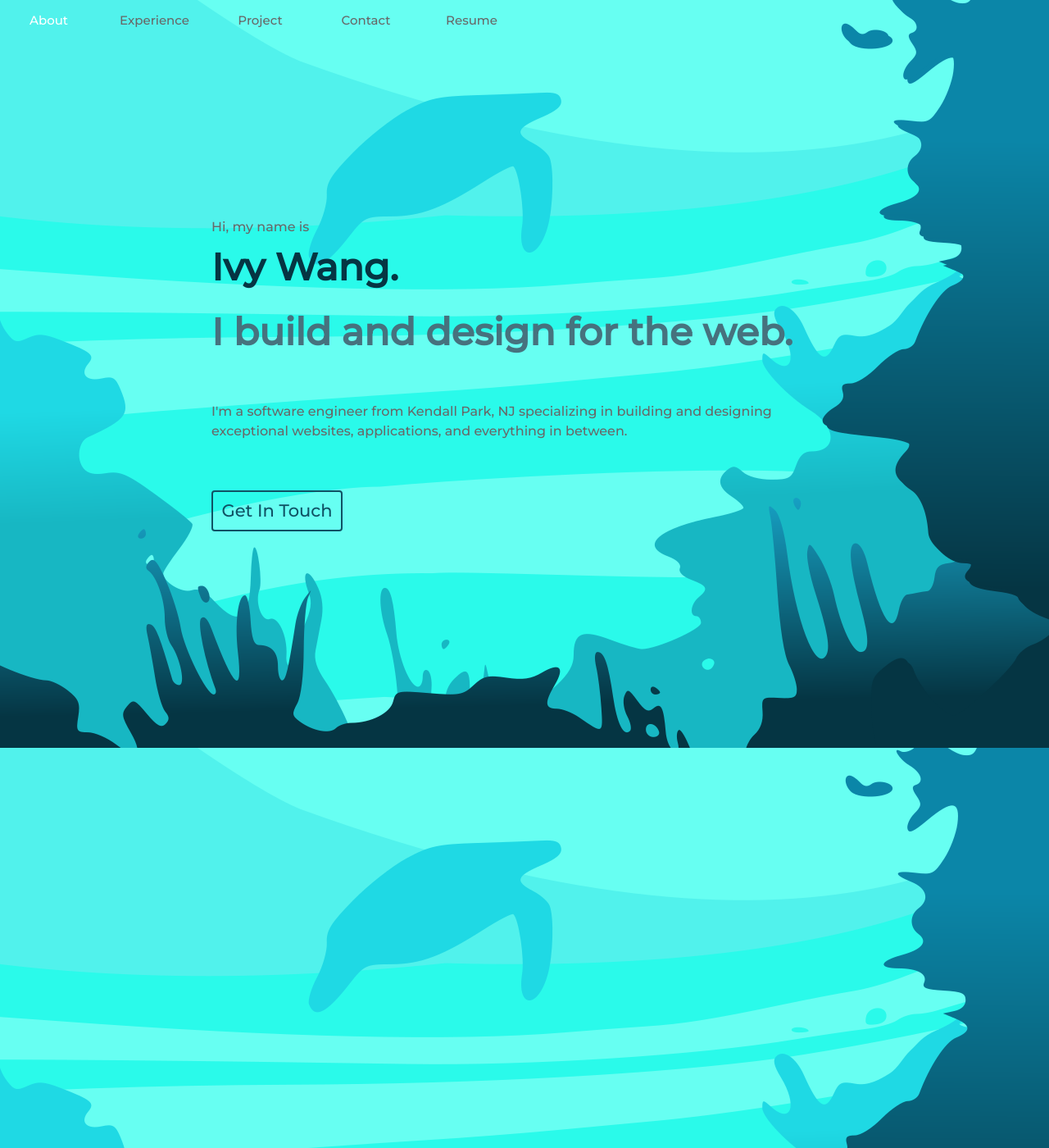
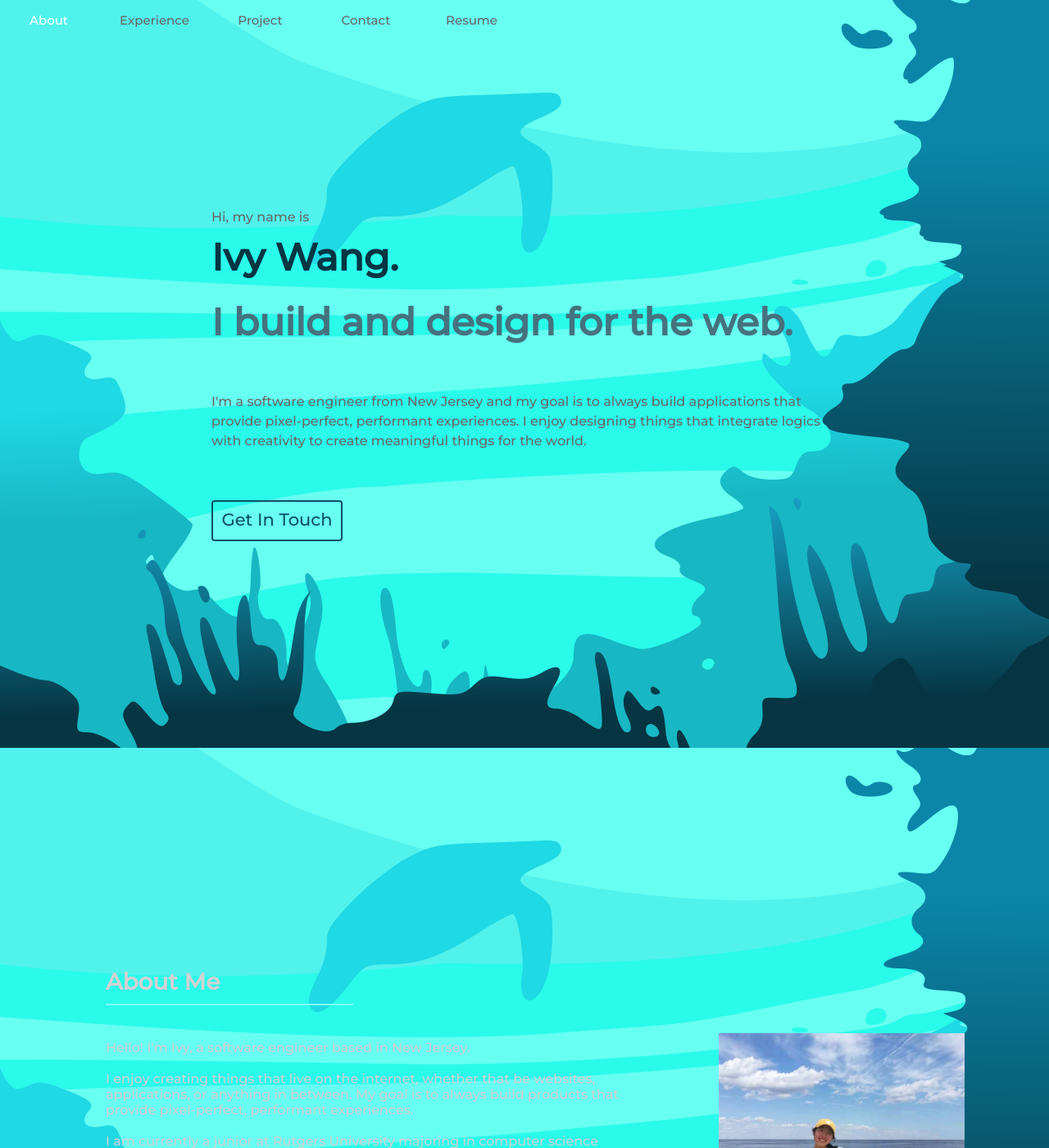
Before and after one commit to iw18/ivy-portfolio, a Jekyll site: the page built from index.html, in a window 1280 px wide and 1400 px high. Shown: the whole window at 82% size. Built offline with Jekyll 4.4.1, drawn with Linux system fonts in a browser that asks for light colours; some of the changed text lies outside the part shown.

Commit message:
bug fixes, favicon added

```diff
--- a/_includes/experience.html
+++ b/_includes/experience.html
@@ -6,25 +6,37 @@
       <p class="bullet">⦿</p>
       <p class="year">2016</p>
       <p class="place">Art Assistant @ Jian Studio</p>
-      <p class="explanation" id="time-1-explanation" >Worked with kids from ages 5-15 with learning the basics of sketching, watercolor, and acrylic.</p>
+      <div class="explanation" id="time-1-explanation" >
+        <li>    Instructed students from ages 5-15 on key principles of traditional artwork including acrylic, watercolor, and pastel</li>
+        <li>Volunteered time to organize the studio, arrange student artboards, and clean art materials on a weekly basis</li>
+      </div>
     </div>
     <div class = "event-container-left grid" id="time-2">
       <p class="bullet">⦿</p>
       <p class="year">2018</p>
       <p class="place">Volunteer @ SBPL</p>
-      <p class="explanation" id="time-2-explanation">Worked with kids from ages 5-15 with learning the basics of sketching, watercolor, and acrylic.</p>
+      <div class="explanation" id="time-2-explanation" >
+        <li>    Instructed students from ages 5-15 on key principles of traditional artwork including acrylic, watercolor, and pastel</li>
+        <li>Volunteered time to organize the studio, arrange student artboards, and clean art materials on a weekly basis</li>
+      </div>
     </div>
     <div class = "event-container grid" id="time-3">
       <p class="bullet">⦿</p>
       <p class="year">2019</p>
       <p class="place">Web Development Intern @ MISTRAS Group Inc.</p>
-      <p class="explanation" id="time-3-explanation">Worked with kids from ages 5-15 with learning the basics of sketching, watercolor, and acrylic.</p>
+      <div class="explanation" id="time-3-explanation">
+        <li>Coordinated the front-end product website in order to display information on a BigCommerce site by parsing JSON</li>
+        <li>Worked with Umbraco v8 (ASP.NET based open source CMS)  in order to create translated versions of the main site</li>
+      </div>
     </div>
     <div class = "event-container-left grid" id="time-4">
       <p class="bullet">⦿</p>
       <p class="year">2020</p>
       <p class="place">Software Development Intern @ Aersys Inc.</p>
-      <p class="explanation" id="time-4-explanation">Worked with kids from ages 5-15 with learning the basics of sketching, watercolor, and acrylic.</p>
+      <div class="explanation" id="time-4-explanation">
+        <li>Headed the entire development of over 25 screens for the company's retail kiosk web application using Kotlin JS</li>
+        <li>Implemented key UI/UX design principles to design a modern front-end interface, as well as, stylized using  CSS</li>
+      </div>
     </div>
   </div>
 </section>
--- a/_includes/head.html
+++ b/_includes/head.html
@@ -3,6 +3,6 @@
 <meta name="viewport" content="width=device-width, initial-scale=1">
 <meta name="description" content="{{site.description }}">
 <title>{{ site.title }}</title>
-<link rel="icon" type="image/x-icon" href="{{site.baseurl}}/favicon.ico">
+<link rel="icon" href="{{site.baseurl}}/favicon.ico">
 <link rel="stylesheet" type="text/css" href="assets/css/styles.css">
 <link href="https://fonts.googleapis.com/css2?family=Montserrat:wght@500&display=swap" rel="stylesheet">
--- a/_includes/intro.html
+++ b/_includes/intro.html
@@ -4,9 +4,12 @@
         <p class="name-is-text">Hi, my name is</p>
         <h1 class="name-text">Ivy Wang.</h1>
         <h1 class="blurb-text">I build and design for the web.</h1>
-        <p class = "bio-text">I'm a software engineer from Kendall Park, NJ
-            specializing in building and designing exceptional websites,
-            applications, and everything in between.</p>
-        <button class="button"><h3>Get In Touch</h3></button>
+        <p class = "bio-text">I'm a software engineer from New Jersey
+            and my goal is to always build applications that provide
+            pixel-perfect, performant experiences. I enjoy designing things
+            that integrate logics with creativity to create meaningful things
+            for the world.
+        </p>
+        <button class="button"><h3 class="button-text">Get In Touch</h3></button>
     </div>
 </section>
--- a/_layouts/default.html
+++ b/_layouts/default.html
@@ -3,7 +3,7 @@
     <head>
         {% include head.html %}
     </head>
-    <body>
+    <body onload="loadPage()">
         {{ content }}
         <script src="https://cdnjs.cloudflare.com/ajax/libs/parallax/3.1.0/parallax.min.js"></script>
         <script src="assets/js/main.js" type="text/javascript" charset="utf-8"></script>
--- a/assets/css/styles.css
+++ b/assets/css/styles.css
@@ -13,6 +13,7 @@
     padding: 0;
     text-decoration: none;
     font-family: Montserrat;
+    height: 100%;
 }
 
 /* Base styles */
@@ -70,14 +71,82 @@
     box-sizing: border-box;
 }
 
-.root {
-    display: grid;
+#root {
+    display: none;
     grid-template-columns: repeat(5, 1fr);
     grid-template-rows: 915px 915px 915px;
+    animation: fadeInAnimation ease 3s;
+    animation-iteration-count: 1;
+    animation-fill-mode: forwards;
 }
 
+@keyframes fadeInAnimation {
+    0% {
+        opacity: 0;
+    }
+    100% {
+        opacity: 1;
+     }
+}
+
+/* Loading */
+
+#loading-screen {
+    width: 100%;
+    height: 100%;
+    background-color: var(--dark);
+}
+
+/* Center the loader */
+#loader {
+    position: absolute;
+    left: 50%;
+    top: 50%;
+    z-index: 1;
+    width: 150px;
+    height: 150px;
+    margin: -75px 0 0 -75px;
+    border: 16px solid #f3f3f3;
+    border-radius: 50%;
+    border-top: 16px solid #3498db;
+    width: 120px;
+    height: 120px;
+    -webkit-animation: spin 2s linear infinite;
+    animation: spin 2s linear infinite;
+  }
+
+  @-webkit-keyframes spin {
+    0% { -webkit-transform: rotate(0deg); }
+    100% { -webkit-transform: rotate(360deg); }
+  }
+
+  @keyframes spin {
+    0% { transform: rotate(0deg); }
+    100% { transform: rotate(360deg); }
+  }
+
+  /* Add animation to "page content" */
+  .animate-bottom {
+    position: relative;
+    -webkit-animation-name: animatebottom;
+    -webkit-animation-duration: 1s;
+    animation-name: animatebottom;
+    animation-duration: 1s
+  }
+
+  @-webkit-keyframes animatebottom {
+    from { bottom:-100px; opacity:0 }
+    to { bottom:0px; opacity:1 }
+  }
+
+  @keyframes animatebottom {
+    from{ bottom:-100px; opacity:0 }
+    to{ bottom:0; opacity:1 }
+  }
+
 /* Introduction Page */
-.background {
+#background {
+    display: none;
     background-image: url(portfolio-bkg.png);
     position: absolute;
     margin: 0 0 0 -114%;
@@ -127,6 +196,10 @@
     grid-column: 3/5;
     grid-row: 5;
     margin: 20% 0 0 0;
+}
+
+#intro-page button .button-text{
+    line-height: 2;
 }
 
 /*
@@ -222,14 +295,6 @@
 
 }
 
-#experience .timeline {
-    height: 611px;
-    border: 2px solid #d2d2d2;
-    width: 0px;
-    grid-column: 1;
-    grid-row: 2/8;
-    margin: 0 auto;
-}
 
 #experience .event-container {
     grid-column: 2/10;
@@ -261,6 +326,11 @@
 
 #experience .explanation {
     grid-column: 2/10;
+}
+
+#experience .explanation > li {
+    color: var(--paragraph-color);
+    font-size: 0.6em;
 }
 
 
@@ -333,7 +403,7 @@
 }
 
 @media screen and (min-width: 840px){
-    .background {
+    #background {
         margin: 0 0 0 -85%;
     }
 }
@@ -365,7 +435,7 @@
         color: white;
     }
 
-    .background {
+    #background {
         margin: 0 0 0 -59%;
     }
 
@@ -384,7 +454,7 @@
     body{
         font-size: 20px;
     }
-    .background {
+    #background {
         margin: 0 0 0 -38%;
     }
     #about-me {
@@ -436,7 +506,7 @@
         font-size: 20px;
     }
 
-    .background {
+    #background {
         margin: 0 0 0 -38%;
     }
 
@@ -447,7 +517,7 @@
         font-size: 20px;
     }
 
-    .background {
+    #background {
         margin: 0 -22%;
     }
 
@@ -487,9 +557,6 @@
         grid-column: 3/10;
     }
 
-    #experience .timeline {
-        grid-column: 2;
-    }
 
     #experience .event-container {
         grid-column: 3/10;
@@ -513,7 +580,7 @@
         font-size: 20px;
     }
 
-    .background {
+    #background {
         margin: 0 -14%;
     }
 }
@@ -523,7 +590,7 @@
         font-size: 20px;
     }
 
-    .background {
+    #background {
         margin: 0;
     }
 }
@@ -534,7 +601,7 @@
         font-size: 20px;
     }
 
-    .background {
+    #background {
         margin: 0;
     }
     #intro-page .name-is-text{
@@ -550,7 +617,7 @@
     }
 
     #intro-page .bio-text{
-        grid-column: 4/9;
+        grid-column: 4/8;
     }
 
     #intro-page button{
@@ -563,7 +630,7 @@
         font-size: 20px;
     }
 
-    .background {
+    #background {
         margin: 0;
         background-image: none;
         display: none;
--- a/assets/js/main.js
+++ b/assets/js/main.js
@@ -14,6 +14,21 @@
   prevScrollpos = currentScrollPos;
 }
 
+//loading
+
+var myVar;
+
+function loadPage() {
+    myVar = setTimeout(showPage, 3000);
+
+}
+
+function showPage() {
+    console.log("calling show page method")
+  document.getElementById("loading-screen").style.display = "none";
+  document.getElementById("root").style.display = "grid";
+  document.getElementById("background").style.display = "block";
+}
 
 //About me-------------------------------------------------------------------------------------
 const clearContent = () => {
--- a/index.html
+++ b/index.html
@@ -1,14 +1,10 @@
 ---
 layout: default
 ---
-
-{% include side-bar.html %}
-
-<!-- Parallax background image -->
-<!-- <div class="background">
-    <img src="assets/img/portfolio-bkg.png" alt="background picture">
-</div> -->
-<div class="background">
+<div id="loading-screen">
+    <div id="loader"></div>
+</div>
+<div id="background">
     <ul id="scene" style="margin: -5px; padding: 0;">
         <li class="layer" data-depth="0.00" style="z-index: 10; "><img src="assets/img/1.png"></li>
         <li class="layer" data-depth="0.00" style="z-index: 9"><img src="assets/img/2.png"></li>
@@ -18,7 +14,7 @@
         <li class="layer" data-depth="0.40"style="z-index: 5"><img src="assets/img/6.png"></li>
     </ul>
 </div>
-<div class="root">
+<div id="root">
     {% include navigation.html %}
     {% include intro.html %}
     {% include about-me.html %}
```
Also changed, not shown: _data/experience.yml (deleted), favicon.ico (added).
